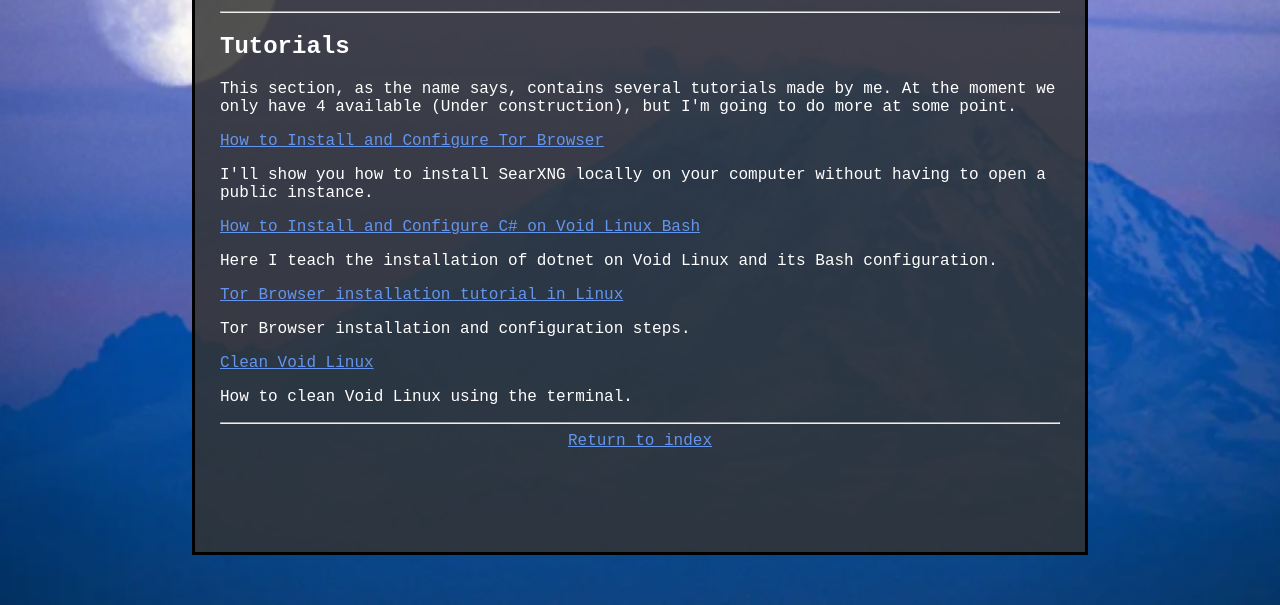
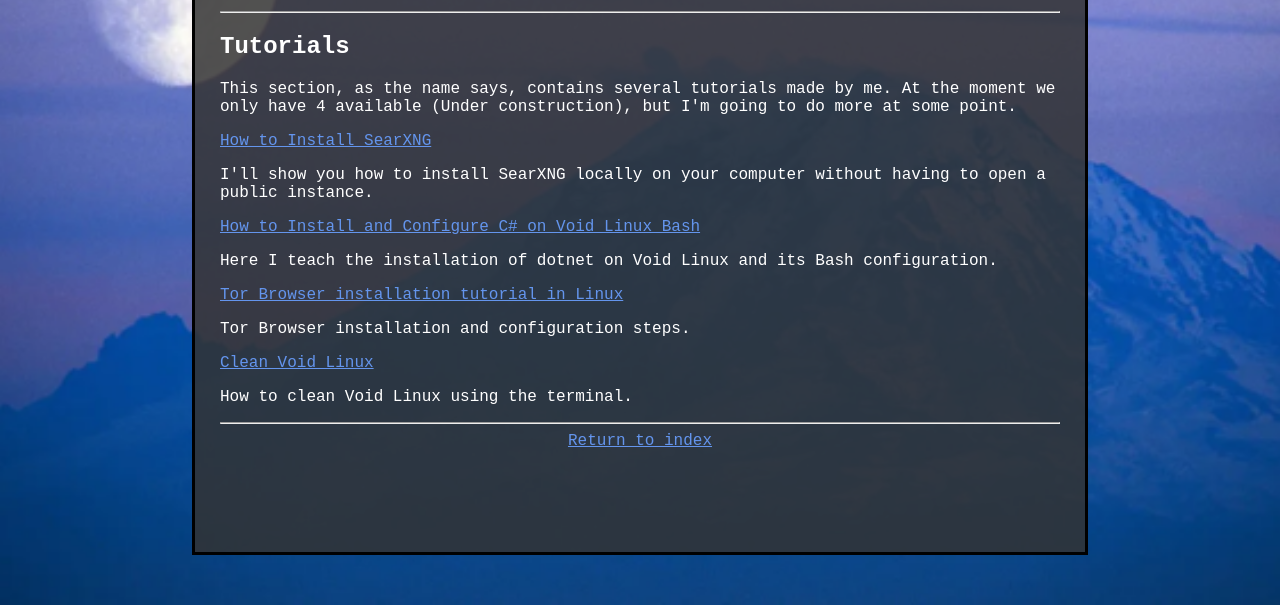
Before and after one commit to Nymyh/Leu-Fish, a plain HTML site: page links/tutorials/tutorials.html in a window 1280 px wide. Shown: the part 195-800 px from the top of the page. Drawn offline with Linux system fonts and the light colour scheme.

Commit message:
Update tutorials.html

```diff
--- a/links/tutorials/tutorials.html
+++ b/links/tutorials/tutorials.html
@@ -23,7 +23,7 @@
 
     <p></p>
 
-    <a href="articles/xng.html">How to Install and Configure Tor Browser</a>
+    <a href="articles/xng.html">How to Install SearXNG</a>
     <p>I'll show you how to install SearXNG locally on your computer without having to open a public instance.</p>
 
     <a href="articles/dotnet.html">How to Install and Configure C# on Void Linux Bash</a>
```
